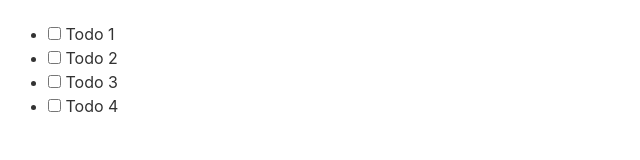
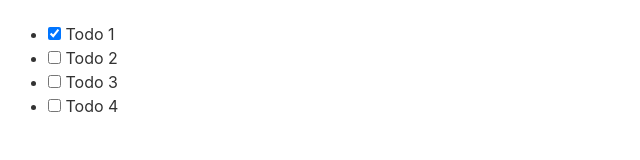
Before and after one commit to aleklucatero/sveltepra, a Svelte app: page / in a window 1280 px wide. Shown: the top 160 px of the page, without its empty margins (0-640 px from the left). Built offline with nearby package versions, Linux system fonts and the light colour scheme.

Commit message:
Used Destructuring in same list
I simply just destructured the values from an array of objects and added them in the iteration of the todos.

```diff
--- a/src/App.svelte
+++ b/src/App.svelte
@@ -104,10 +104,10 @@
 {/if} -->
 
 <ul>
-	{#each todos as todo}
+	{#each todos as { id, text, completed }}
 		<li>
-			<input checked={todo.comepleted} type="checkbox">
-			<span>{todo.text}</span>
+			<input checked={completed} type="checkbox">
+			<span>{text}</span>
 		</li>
 	{/each}
 </ul>
```
